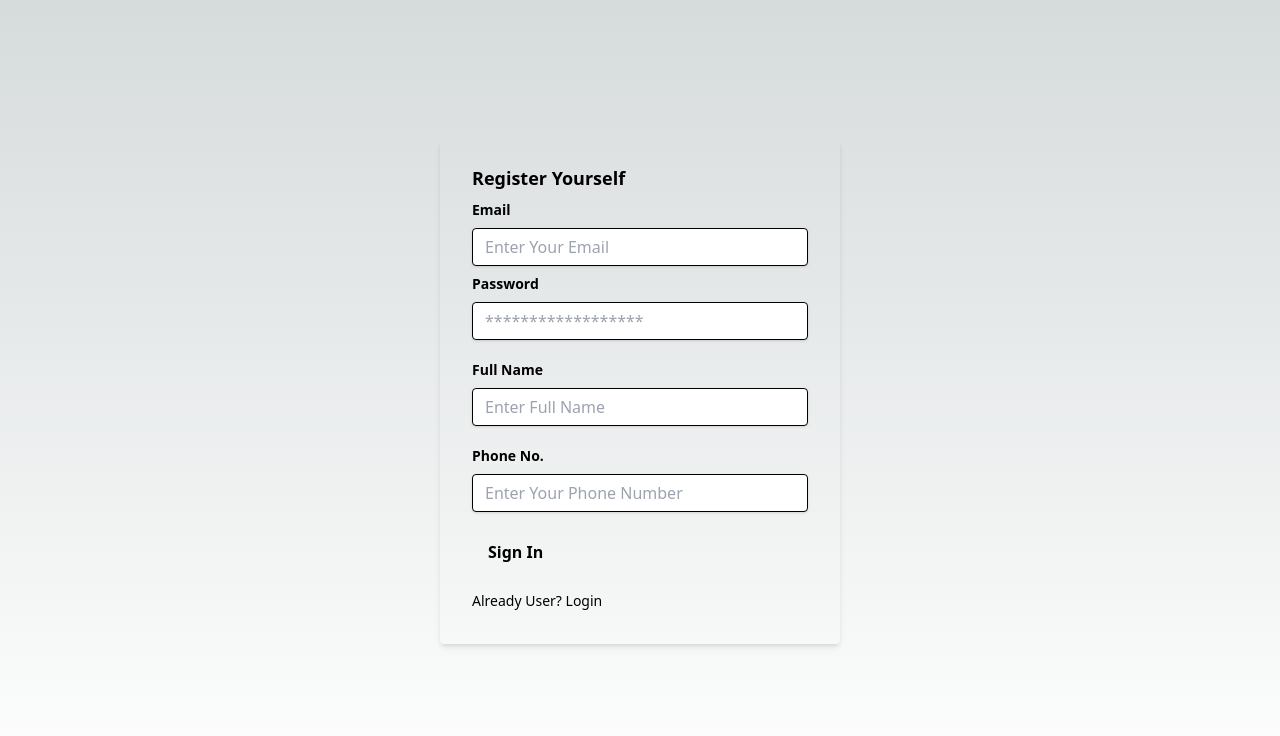
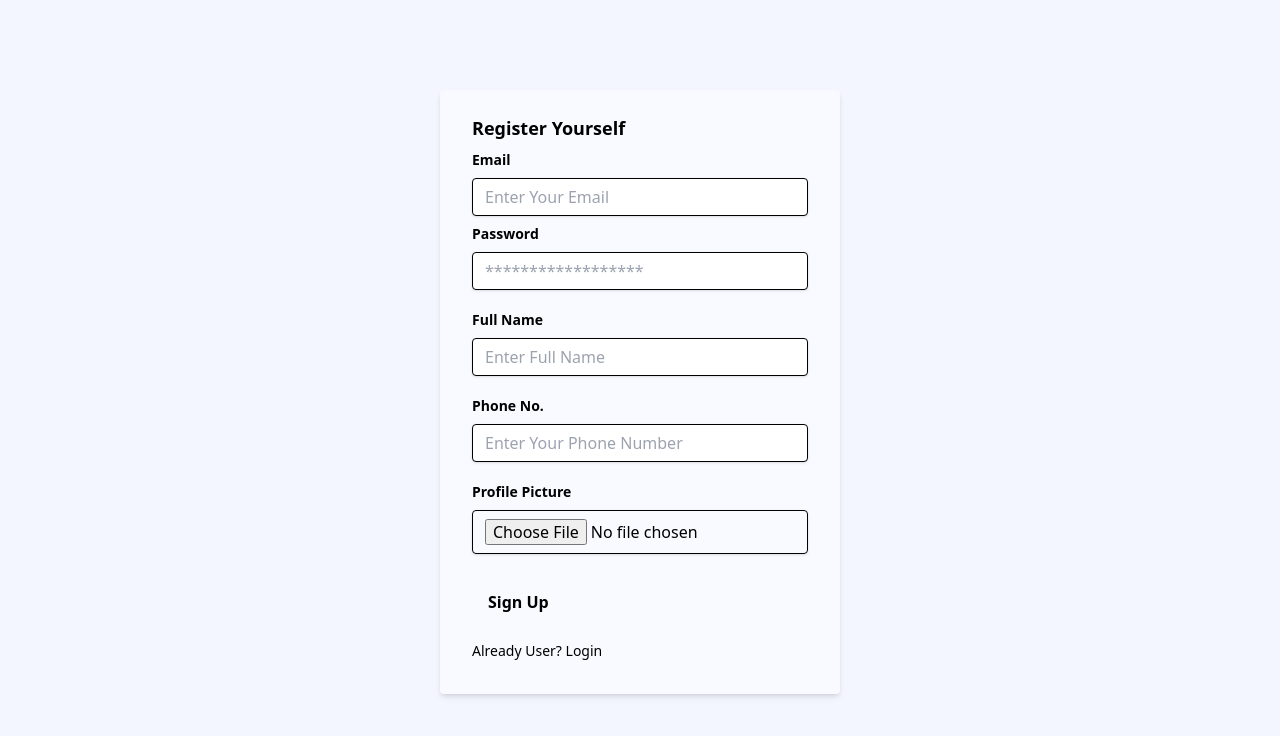
Before and after one commit to Ayann138/ChatApp, a Next.js app: page /Register in a window 1280 px wide. Shown: the top 736 px of the page. Built offline with nearby package versions, Linux system fonts and the light colour scheme.

Commit message:
Register Api Added

```diff
--- a/package.json
+++ b/package.json
@@ -9,9 +9,11 @@
     "lint": "next lint"
   },
   "dependencies": {
+    "axios": "^1.6.7",
+    "next": "14.1.0",
     "react": "^18",
     "react-dom": "^18",
-    "next": "14.1.0"
+    "uuid": "^9.0.1"
   },
   "devDependencies": {
     "autoprefixer": "^10.0.1",
--- a/pages/ChatPage/index.js
+++ b/pages/ChatPage/index.js
@@ -155,7 +155,7 @@ function ChatPage() {
                 </div>
             </div>
 
-            <div className='w-[25%]  h-screen'></div>
+            <div className='w-[25%]  h-screen bg-secondary'></div>
 
         </div>
     );
--- a/pages/Register/index.js
+++ b/pages/Register/index.js
@@ -1,24 +1,55 @@
-import React from 'react';
+import React, { useState } from 'react';
+import axios from 'axios';
+import { v4 as uuidv4 } from 'uuid';
+function SignupForm() {
+  const [email, setEmail] = useState('');
+  const [password, setPassword] = useState('');
+  const [fullName, setFullName] = useState('');
+  const [phoneNo, setPhone] = useState('');
+  const [profilePic, setProfilePic] = useState(null);
 
-function SignupForm() {
+  const handleSignUp = () => {
+    const uid = uuidv4();
+    const formData = new FormData();
+    formData.append('uid' , uid)
+    formData.append('email', email);
+    formData.append('password', password);
+    formData.append('fullName', fullName);
+    formData.append('phoneNo', phoneNo);
+    formData.append('profilePic', profilePic);
+
+    axios.post('http://localhost:8000/RegisterUser', formData)
+      .then(response => {
+
+        console.log('Signup successful:', response.data);
+      })
+      .catch(error => {
+        console.error('Error signing up:', error);
+      });
+  };
+
+  const handleProfilePicChange = (e) => {
+    const file = e.target.files[0];
+    setProfilePic(file);
+  };
+
   return (
-    <div className="bg-gray-600 flex items-center justify-center h-screen">
-
+    <div className="bg-secondary flex items-center justify-center h-screen">
       <div>
         {/* Left Side card */}
-        <form className="bg-white shadow-md rounded px-8 pt-6 pb-8 mb-4 w-[400px]">
+        <form className="bg-light shadow-md rounded px-8 pt-6 pb-8 mb-4 w-[400px]">
           <div className="mb-2">
-          <h1 className="block text-black text-lg font-bold mb-2" htmlFor="username">
-              Register Yourself
-            </h1>
-            <label className="block text-black text-sm font-bold mb-2" htmlFor="username">
+            <h1 className="block text-black text-lg font-bold mb-2">Register Yourself</h1>
+            <label className="block text-black text-sm font-bold mb-2" htmlFor="email">
               Email
             </label>
             <input
               className="shadow appearance-none border rounded w-full py-2 px-3 text-gray-700 leading-tight focus:outline-none focus:shadow-outline"
-              id="Email"
+              id="email"
               type="text"
               placeholder="Enter Your Email"
+              value={email}
+              onChange={(e) => setEmail(e.target.value)}
             />
           </div>
           <div className="mb-2">
@@ -26,45 +57,65 @@ function SignupForm() {
               Password
             </label>
             <input
-              className="shadow appearance-none border border-red rounded w-full py-2 px-3 text-gray-700 mb-3 leading-tight focus:outline-none focus:shadow-outline"
+              className="shadow appearance-none border rounded w-full py-2 px-3 text-gray-700 mb-3 leading-tight focus:outline-none focus:shadow-outline"
               id="password"
               type="password"
               placeholder="******************"
+              value={password}
+              onChange={(e) => setPassword(e.target.value)}
             />
           </div>
           <div className="mb-2">
-            <label className="block text-black text-sm font-bold mb-2" htmlFor="password">
+            <label className="block text-black text-sm font-bold mb-2" htmlFor="fullName">
               Full Name
             </label>
             <input
-              className="shadow appearance-none border border-red rounded w-full py-2 px-3 text-gray-700 mb-3 leading-tight focus:outline-none focus:shadow-outline"
-              id="FullName"
+              className="shadow appearance-none border rounded w-full py-2 px-3 text-gray-700 mb-3 leading-tight focus:outline-none focus:shadow-outline"
+              id="fullName"
               type="text"
               placeholder="Enter Full Name"
+              value={fullName}
+              onChange={(e) => setFullName(e.target.value)}
             />
           </div>
           <div className="mb-2">
-            <label className="block text-black text-sm font-bold mb-2" htmlFor="password">
+            <label className="block text-black text-sm font-bold mb-2" htmlFor="phoneNo">
               Phone No.
             </label>
             <input
-              className="shadow appearance-none border border-red rounded w-full py-2 px-3 text-gray-700 mb-3 leading-tight focus:outline-none focus:shadow-outline"
-              id="PhoneNo"
+              className="shadow appearance-none border rounded w-full py-2 px-3 text-gray-700 mb-3 leading-tight focus:outline-none focus:shadow-outline"
+              id="phoneNo"
               type="text"
               placeholder="Enter Your Phone Number"
+              value={phoneNo}
+              onChange={(e) => setPhone(e.target.value)}
+            />
+          </div>
+          <div className="mb-4">
+            <label className="block text-black text-sm font-bold mb-2" htmlFor="profilePic">
+              Profile Picture
+            </label>
+            <input
+              className="shadow appearance-none border rounded w-full py-2 px-3 text-gray-700 mb-3 leading-tight focus:outline-none focus:shadow-outline"
+              id="profilePic"
+              name="profilePic"
+              type="file"
+              accept="image/*"
+              onChange={handleProfilePicChange}
             />
           </div>
           <div className="flex items-center justify-between">
             <button
               className="bg-blue-700 hover:bg-blue-900 text-white font-bold py-2 px-4 rounded focus:outline-none focus:shadow-outline"
               type="button"
+              onClick={handleSignUp}
             >
-              Sign In
+              Sign Up
             </button>
           </div>
           <div className='mt-4'>
-          <a className='text-sm'>Already User? </a>
-          <a className='text-sm' href='/Login'> Login</a>
+            <span className='text-sm'>Already User? </span>
+            <a className='text-sm' href='/Login'> Login</a>
           </div>
         </form>
       </div>
```
Also changed, not shown: 1 other file (tests, documents, lock files or other folders).
